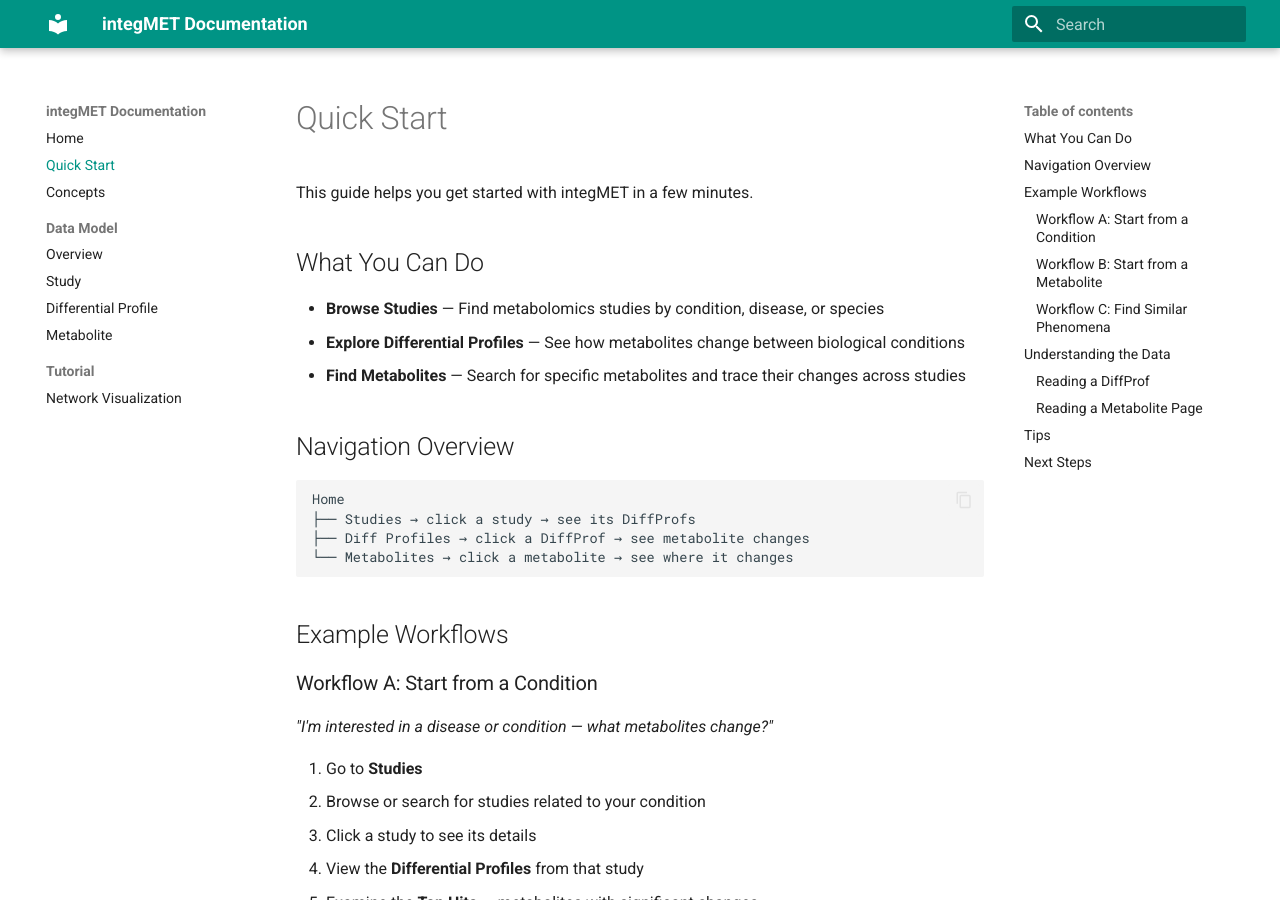
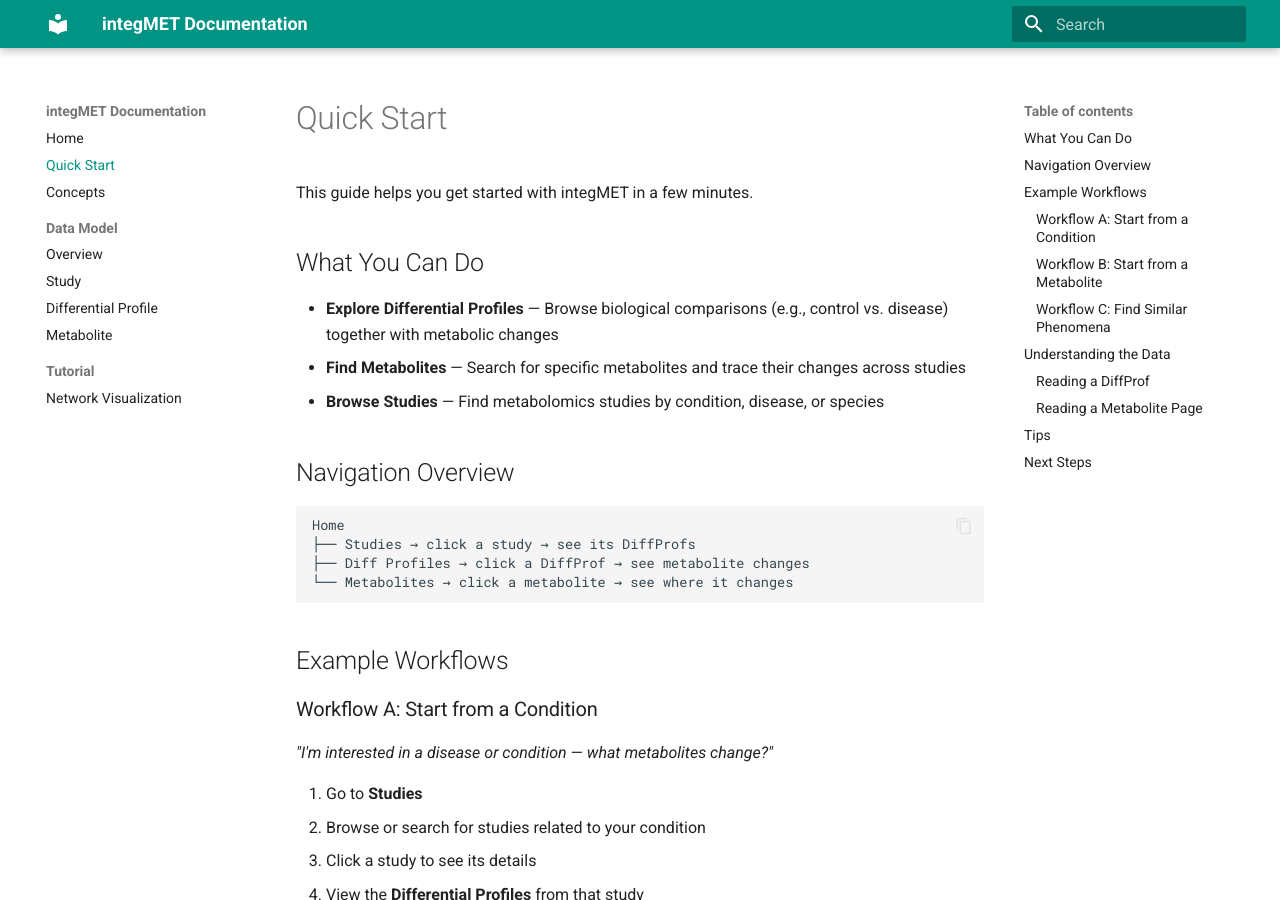
Before and after one commit to integMET/integMET-docs, an MkDocs documentation site: the page built from docs/quickstart.md, in a window 1280 px wide and 900 px high. Built offline with MkDocs 1.6.1 and Material for MkDocs 9.7.7, drawn with Linux system fonts in a browser that asks for light colours.

Commit message:
Update Quick Start - reorder and improve descriptions
- Reorder: DiffProfs first, then Metabolites, then Studies
- Improve DiffProf description: browse biological comparisons with metabolic changes

Co-Authored-By: Claude Opus 4.5 <noreply@anthropic.com>

```diff
--- a/docs/quickstart.md
+++ b/docs/quickstart.md
@@ -4,9 +4,9 @@ This guide helps you get started with integMET in a few minutes.
 
 ## What You Can Do
 
+- **Explore Differential Profiles** — Browse biological comparisons (e.g., control vs. disease) together with metabolic changes
+- **Find Metabolites** — Search for specific metabolites and trace their changes across studies
 - **Browse Studies** — Find metabolomics studies by condition, disease, or species
-- **Explore Differential Profiles** — See how metabolites change between biological conditions
-- **Find Metabolites** — Search for specific metabolites and trace their changes across studies
 
 ## Navigation Overview
 
```
